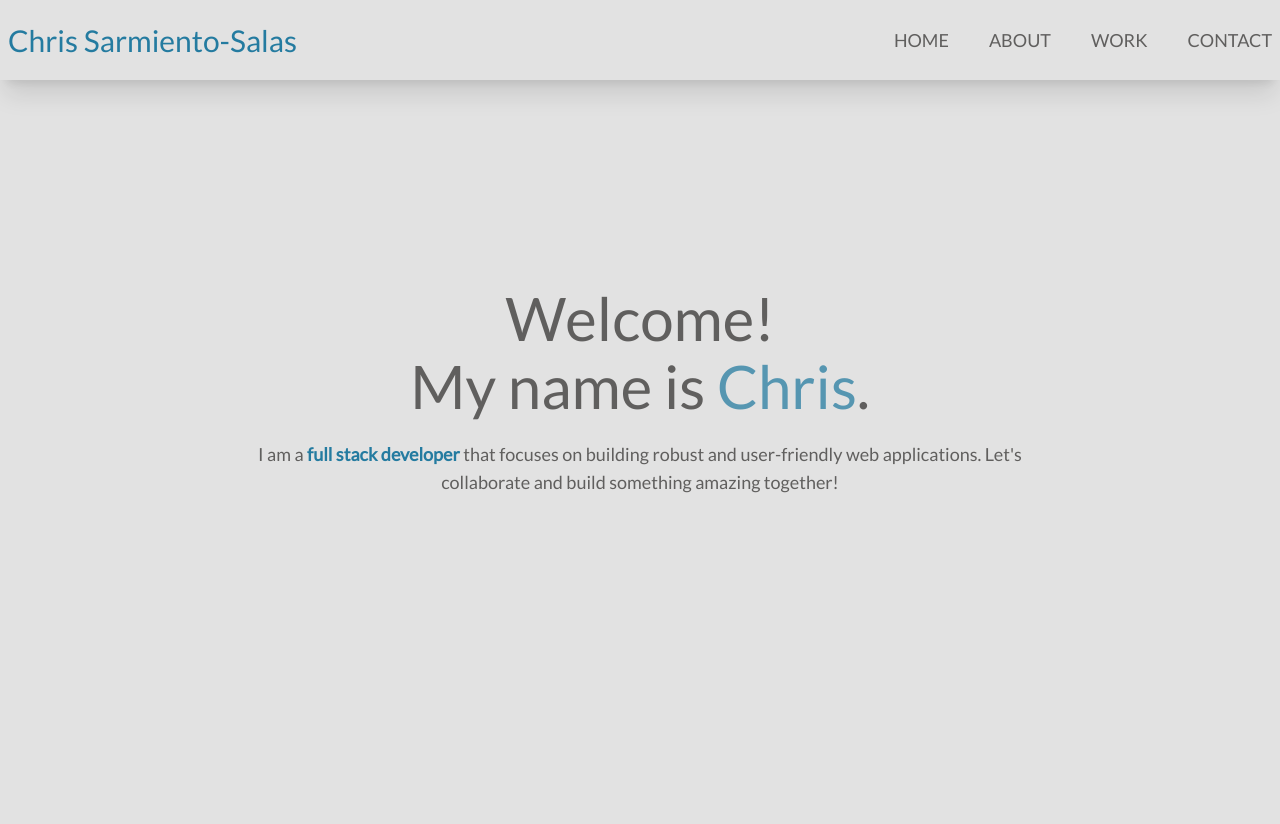
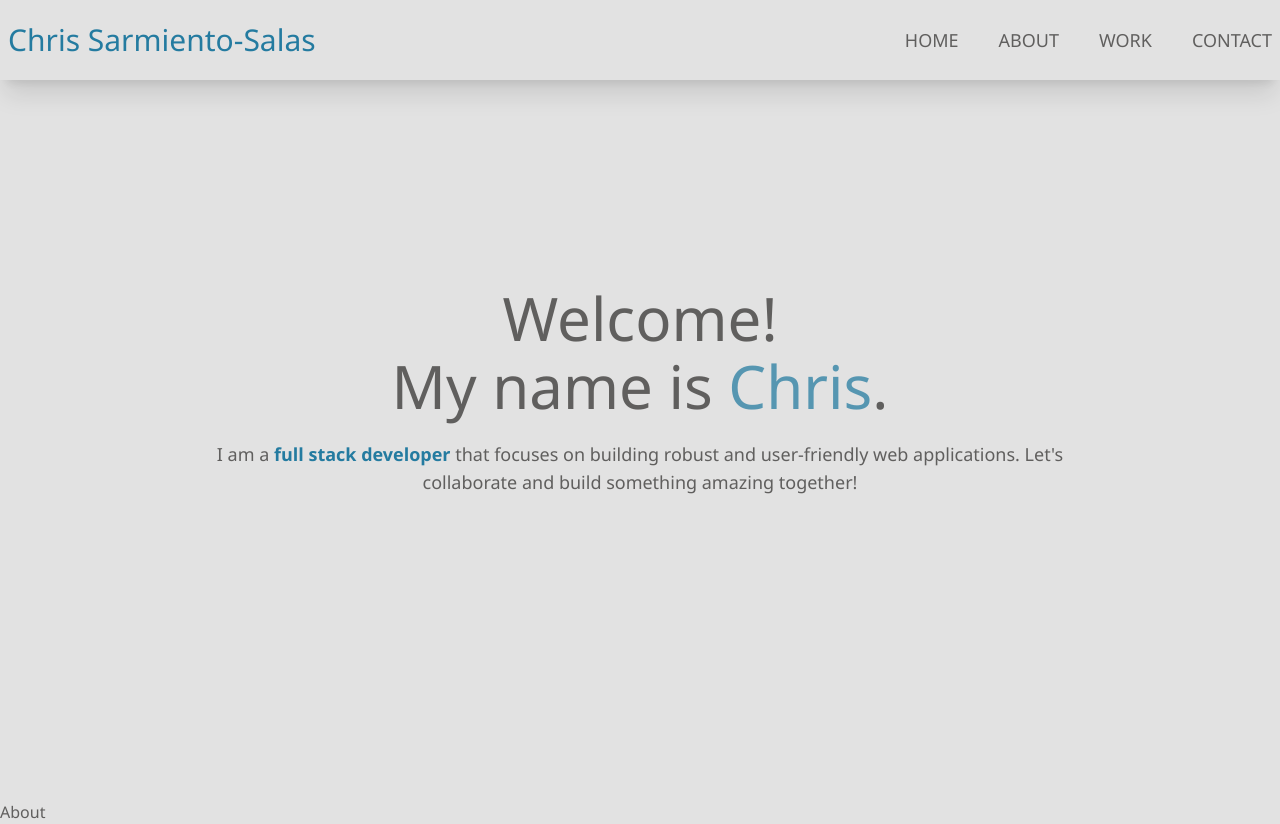
Before and after one commit to chris-15/nextjs-portfolio, a Next.js app: page / in a window 1280 px wide. Before the commit the page ends 800 px from the top, so only its background shows below. Built offline with nearby package versions, Linux system fonts and the light colour scheme.

Commit message:
problem with google fonts, will look into more in future, started creating about componnent

```diff
--- /dev/null
+++ b/components/About.js
@@ -0,0 +1,9 @@
+import React from 'react'
+
+const About = () => {
+  return (
+    <div>About</div>
+  )
+}
+
+export default About
--- a/pages/index.js
+++ b/pages/index.js
@@ -3,6 +3,7 @@ import Image from "next/image"
 
 import Navbar from "../components/Navbar";
 import HomePage from "../components/HomePage";
+import About from "../components/About";
 
 
 
@@ -13,12 +14,11 @@ export default function Home() {
     <Head>
       <title>Chris Sarmiento</title>
       <meta name="descritption" content="Page title"/>
-      <link href="https://fonts.googleapis.com/css2?family=Lato&family=Rubik&display=swap" rel="stylesheet"/>
     </Head>
 
     <Navbar />
     <HomePage />
-
+    <About />
 
    </div>
   )
--- a/styles/globals.css
+++ b/styles/globals.css
@@ -6,8 +6,10 @@
   body {
     @apply bg-[#E2E2E2] text-[#605F5E]
   }
+
+
 }
 
-body {
-  font-family: 'Lato', sans-serif;
+html {
+  font-family:'Segoe UI', Tahoma, Geneva, Verdana, sans-serif
 }
```
